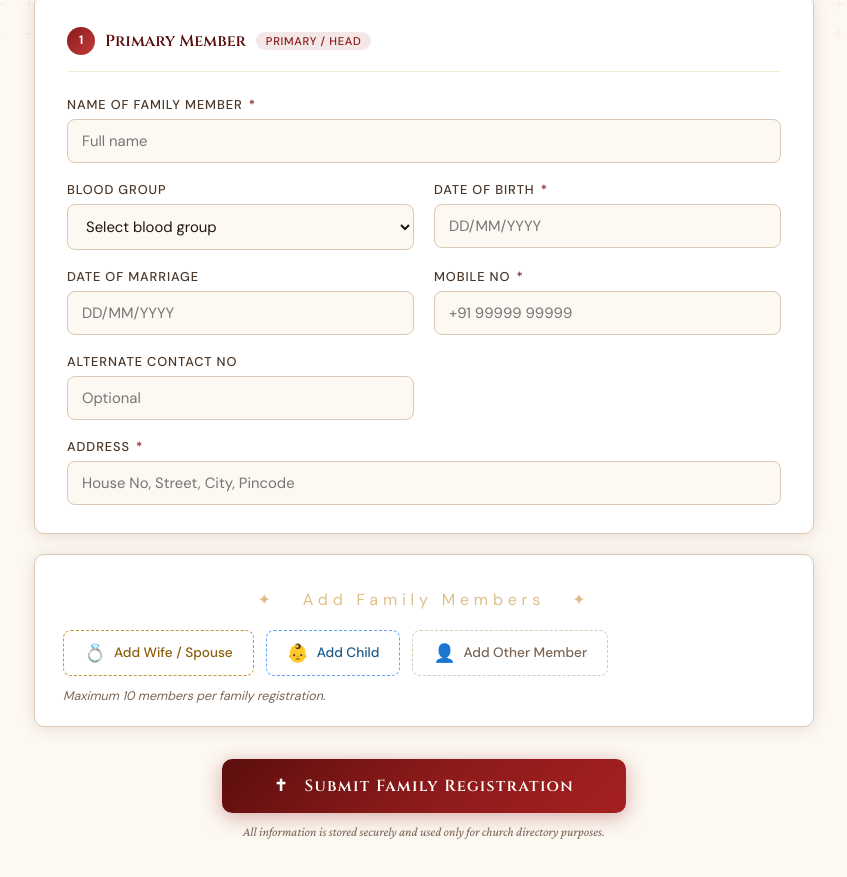
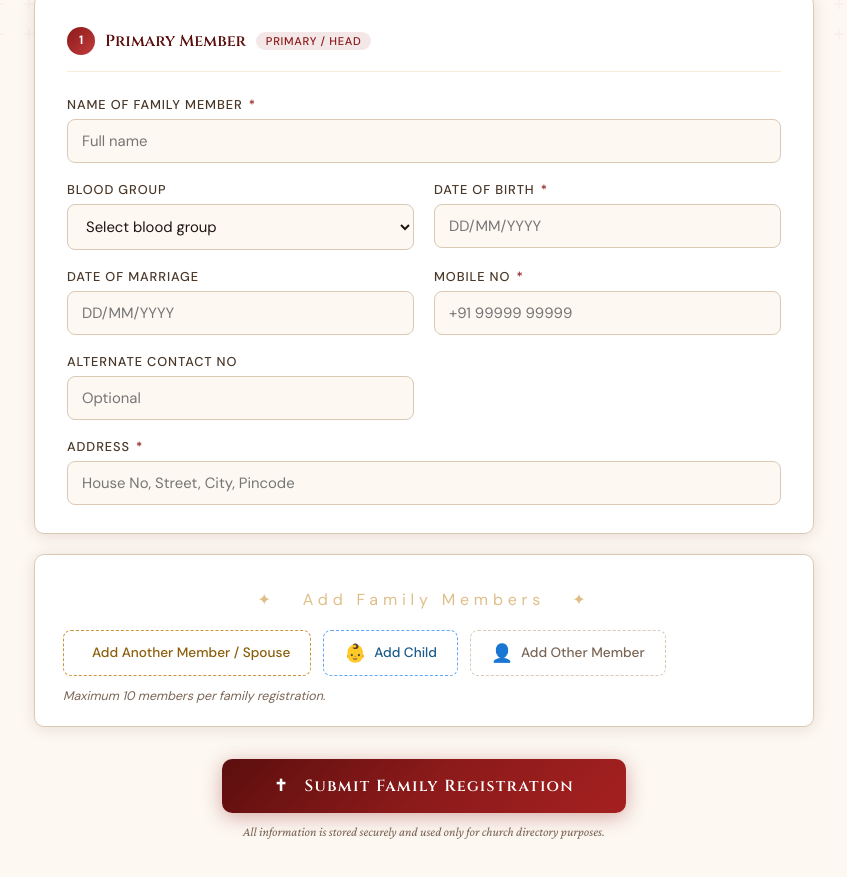
Before and after one commit to aayushpanday56-coder/red-church-directory, a website: page public/index.html in a window 1280 px wide. Shown: the part 751-1628 px from the top of the page, without its empty margins (216-1063 px from the left). Drawn offline with nearby package versions, Linux system fonts and the light colour scheme.

Commit message:
Update index.html

```diff
--- a/public/index.html
+++ b/public/index.html
@@ -517,7 +517,7 @@ body::before {
       <div class="ornament-divider">✦ &nbsp; Add Family Members &nbsp; ✦</div>
       <div class="add-section">
         <button class="add-btn add-btn-spouse" id="addSpouseBtn" onclick="addMember('spouse')">
-          <span>💍</span> Add Wife / Spouse
+          <span></span> Add Another Member / Spouse
         </button>
         <button class="add-btn add-btn-child" id="addChildBtn" onclick="addMember('child')">
           <span>👶</span> Add Child
```
